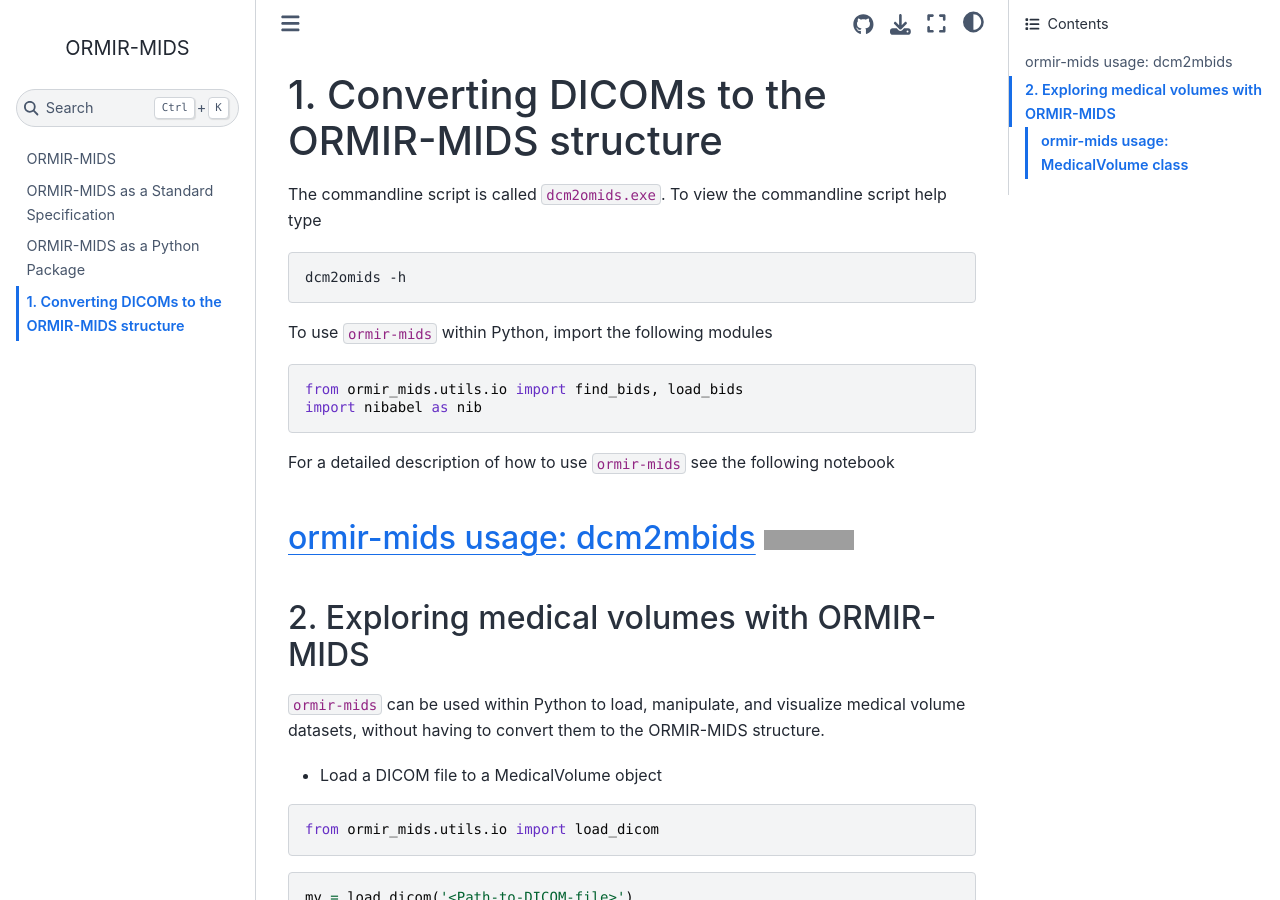
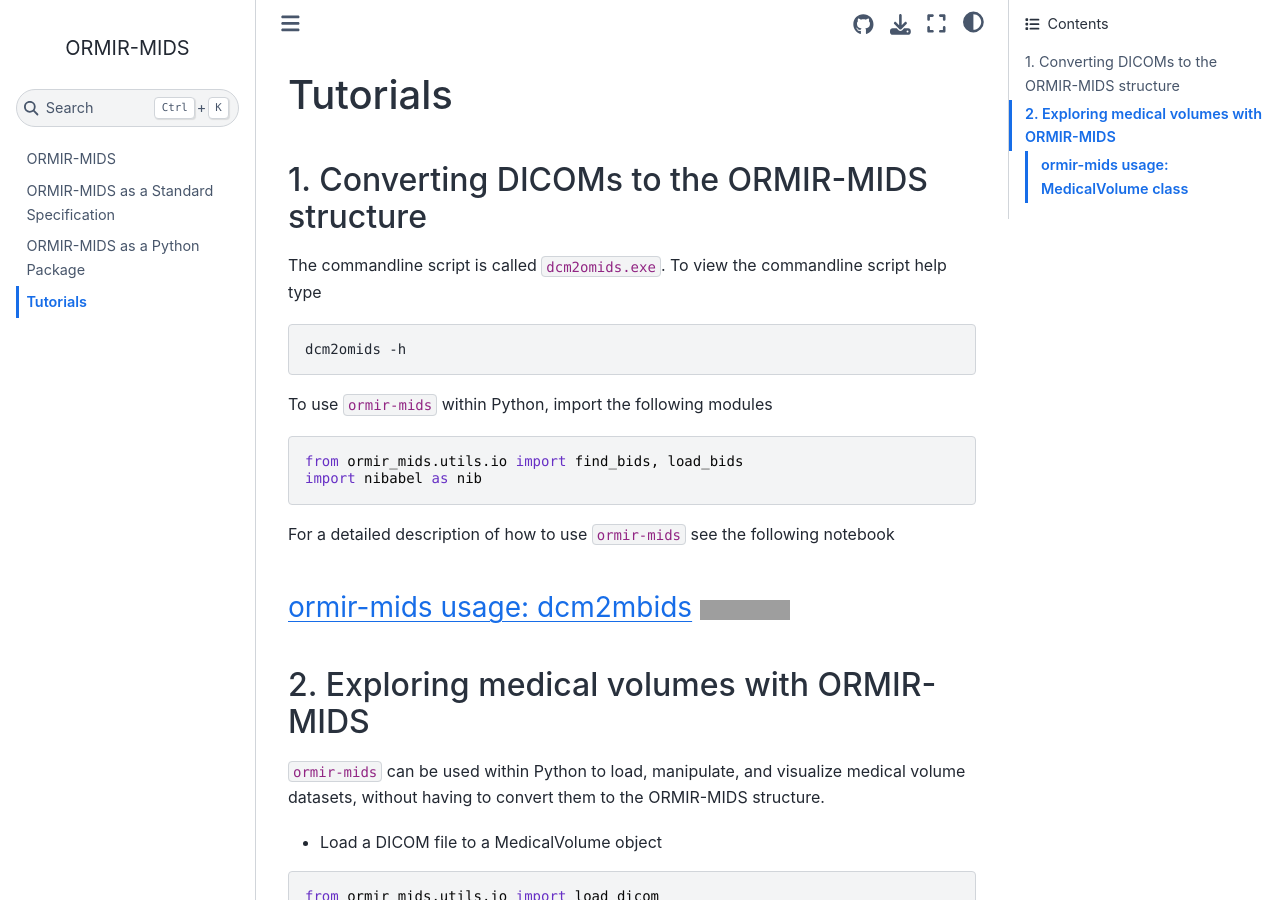
Before and after one commit to ormir-mids/ormir-mids.github.io, a Jupyter Book: the page built from tutorials.md, in a window 1280 px wide and 900 px high. Built offline with Jupyter Book 1.0.4 settings and Sphinx 7.4.7 and the Sphinx Book theme 1.1.4, drawn with Linux system fonts in a browser that asks for light colours; grey boxes are pictures that could not be loaded.

Commit message:
Tutorials title fix

````diff
--- a/tutorials.md
+++ b/tutorials.md
@@ -1,5 +1,6 @@
 (tutorials)=
-# 1. Converting DICOMs to the ORMIR-MIDS structure
+# Tutorials
+### 1. Converting DICOMs to the ORMIR-MIDS structure
 
 The commandline script is called `dcm2omids.exe`. To view the commandline script help type
 ```commandline
````
